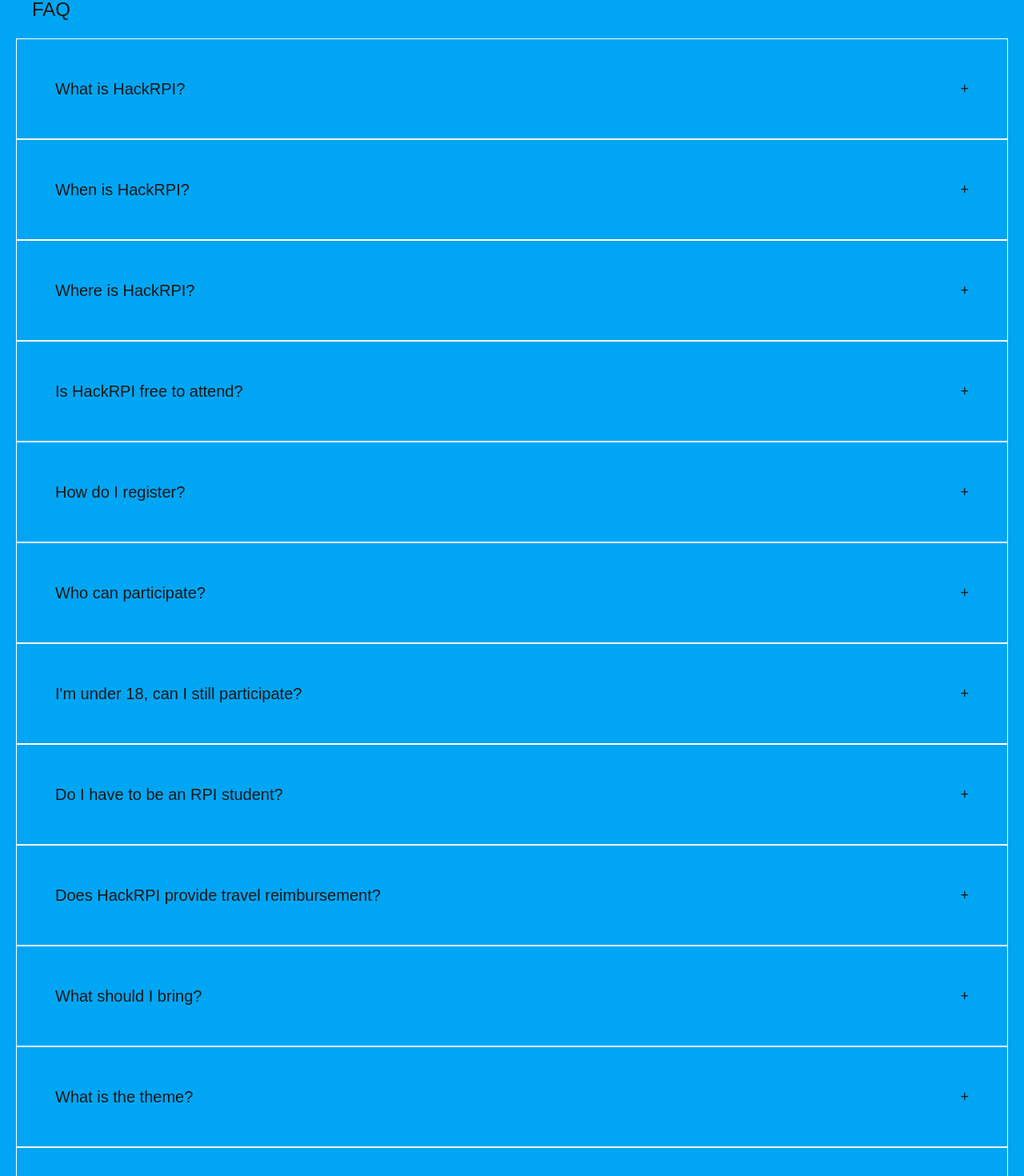
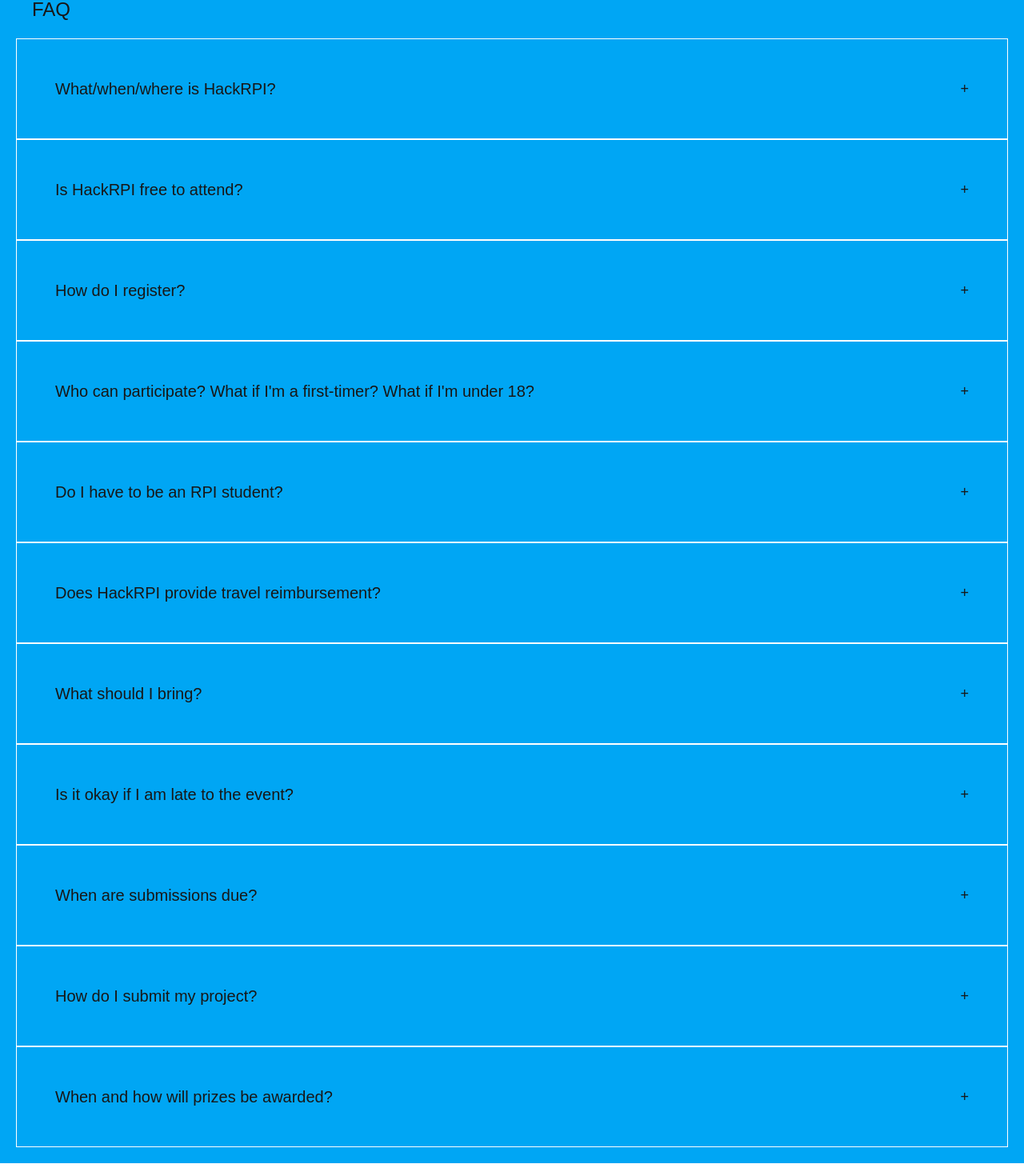
Before and after one commit to hack-rpi/HackRPI-Website-2026, a Next.js app in the folder my-app/: page / in a window 1280 px wide. Shown: the part 2500-3970 px from the top of the page at 80% size. Built offline with nearby package versions, Linux system fonts and the light colour scheme.

Commit message:
Update FAQ data to be more condensed
Combined some of the questions and formatted the answers

```diff
--- a/my-app/public/faqData.tsx
+++ b/my-app/public/faqData.tsx
@@ -1,24 +1,27 @@
-// import RegistrationButton from "@/components/themed-components/registration-link";
+// import RegistrationButton from "@/components/themed-components/registration-link"; // FIXME
 
 type FAQ = {
 	title: string;
 	content: React.ReactNode;
 };
+
 const faqs: FAQ[] = [
 	{
-		title: "What is HackRPI?",
+		title: "What/when/where is HackRPI?",
 		content:
-			"Teams of 1-4 have 24 hours to build a project relating to our theme Retro V. Modern. Teams will then present their projects, and the best projects win prizes!",
-	},
-	{
-		title: "When is HackRPI?",
-		content:
-			"HackRPI takes place on November 15th and 16th, 2025. Arrival and check-in takes place from 9-10 AM. Our opening ceremony starts at 10 AM, and hacking begins at 11am. Your projects must be on Devpost by 10 AM Sunday, and all coding must stop at 11 AM Sunday. Teams will present, and the event will end around 4PM on Sunday. We are excited to see you there!",
-	},
-	{
-		title: "Where is HackRPI?",
-		content:
-			"HackRPI takes place at Rensselaer Polytechnic Institute, in the Darrin Communication Center. Darrin Communications Center, 51 College Ave, Troy, NY 12180. See our event information page for more details.",
+			<p>
+				HackRPI takes place on __month__ _day_ and __day+1__, 2026, in the Darrin Communication Center
+				at Rensselaer Polytechnic Institute.
+				<br />
+				Arrival and check-in takes place from 9-10 AM. Our opening ceremony starts at 10 AM, and hacking begins at 11am.
+				<br />
+				During hacking time, teams of 1-4 have 24 hours to build a project relating to our theme, In the Clouds.
+				Teams will then present their projects, and the best projects win prizes!
+				<br />
+				Your projects must be on Devpost by 10 AM Sunday, and all coding must stop at 11 AM Sunday.
+				<br />
+				The event will end around 4 PM on Sunday.
+			</p>
 	},
 	{
 		title: "Is HackRPI free to attend?",
@@ -29,24 +32,35 @@
 		content: (
 			<div className="flex items-start md:items-center justify-start flex-col md:flex-row">
 				<p className="pr-2">You can click here to register with Major League Hacking (MLH).</p>
-				{/* <RegistrationButton /> This is a custom button component will update later */}
+				{/* <RegistrationButton /> // FIXME This is a custom button component will update later*/}
 			</div>
 		),
 	},
 	{
-		title: "Who can participate?",
+		title: "Who can participate? What if I'm a first-timer? What if I'm under 18?",
 		content:
-			"Everyone is welcome to participate, whether you are a hackathon veteran or this is your first hackathon, this is a great opportunity to learn, experiment with new technologies, and grow your skills. Our team of experienced mentors is here to help you in every step of the way.",
-	},
-	{
-		title: "I'm under 18, can I still participate?",
-		content:
-			"Students under 18 are welcome to attend, but are not allowed to stay overnight in the sleep rooms. Students under the age of 17 must have an adult (21+) chaperone with them at all times during the event.",
+			<p>
+				Everyone is welcome to participate!
+				<br />
+				Whether you are a hackathon veteran or this is your first hackathon, this is a great opportunity
+				to learn, experiment with new technologies, and grow your skills.
+				<br />Our team of experienced mentors
+				is here to help you in every step of the way.
+				<br />
+				Students under 18 are welcome to attend, but are not allowed to stay overnight in the sleep rooms.
+				<br />
+				Students under the age of 17 must have an adult (21+) chaperone with them at all times during the event.
+			</p>
 	},
 	{
 		title: "Do I have to be an RPI student?",
 		content:
-			"No! HackRPI is open to everyone, students of all experience levels from all colleges and universities are welcome to attend. Did you know that students from over 45 other colleges attended HackRPI!",
+			<p>
+				No! HackRPI is open to everyone, students of all experience levels from all colleges and universities
+				are welcome to attend.
+				<br />
+				Did you know that students from over 45 other colleges attended HackRPI?
+			</p>
 	},
 	{
 		title: "Does HackRPI provide travel reimbursement?",
@@ -67,20 +81,22 @@
 		content: "Bring your team, your laptop, chargers, any hardware you need, and a good night's sleep!",
 	},
 	{
-		title: "What is the theme?",
-		//TODO: Change the description
-		content:
-			"The theme for 2025's HackRPI is Retro vs Modern. In a world where nostalgia meets innovation, our 12th annual hackathon, Retro vs Modern, invites creators to explore the contrasts and possibilities between the past and the future. Join us in shaping the future through a creative lens that honors the old while embracing the new.",
-	},
-	{
 		title: "Is it okay if I am late to the event?",
 		content:
-			"Yes! You can arrive at any time during the event, but we recommend arriving before 11 AM on Saturday. Remember, the later you are, the less time you have to work on your project!",
+			<p>
+				Yes! You can arrive at any time during the event, but we recommend arriving before 11 AM on Saturday.
+				<br />
+				Remember, the later you are, the less time you have to work on your project!
+			</p>
 	},
 	{
 		title: "When are submissions due?",
 		content:
-			"All projects must be submitted to Devpost by 10 AM on Sunday. You will be able to modify your submission until 11am. After 11an, no coding or changes to your project are allowed.",
+			<p>
+				All projects must be submitted to Devpost by 10 AM on Sunday.
+				<br />
+				You will be able to modify your submission until 11am. After 11an, no coding or changes to your project are allowed.
+			</p>
 	},
 	{
 		title: "How do I submit my project?",
@@ -91,7 +107,14 @@
 	{
 		title: "When and how will prizes be awarded?",
 		content:
-			"Prizes are announced at the closing ceremony, which will take place around 4 PM on Sunday. Physical prizes will be distributed during the closing ceremony. Winners of cash prizes will be contacted by our team after the event. ",
+			<p>
+				Prizes are announced at the closing ceremony, which will take place around 4 PM on Sunday.
+				<br />
+				Physical prizes will be distributed during the closing ceremony.
+				<br />
+				Winners of cash prizes will be contacted by our team after the event.
+			</p>
 	},
 ];
+
 export default faqs
```
